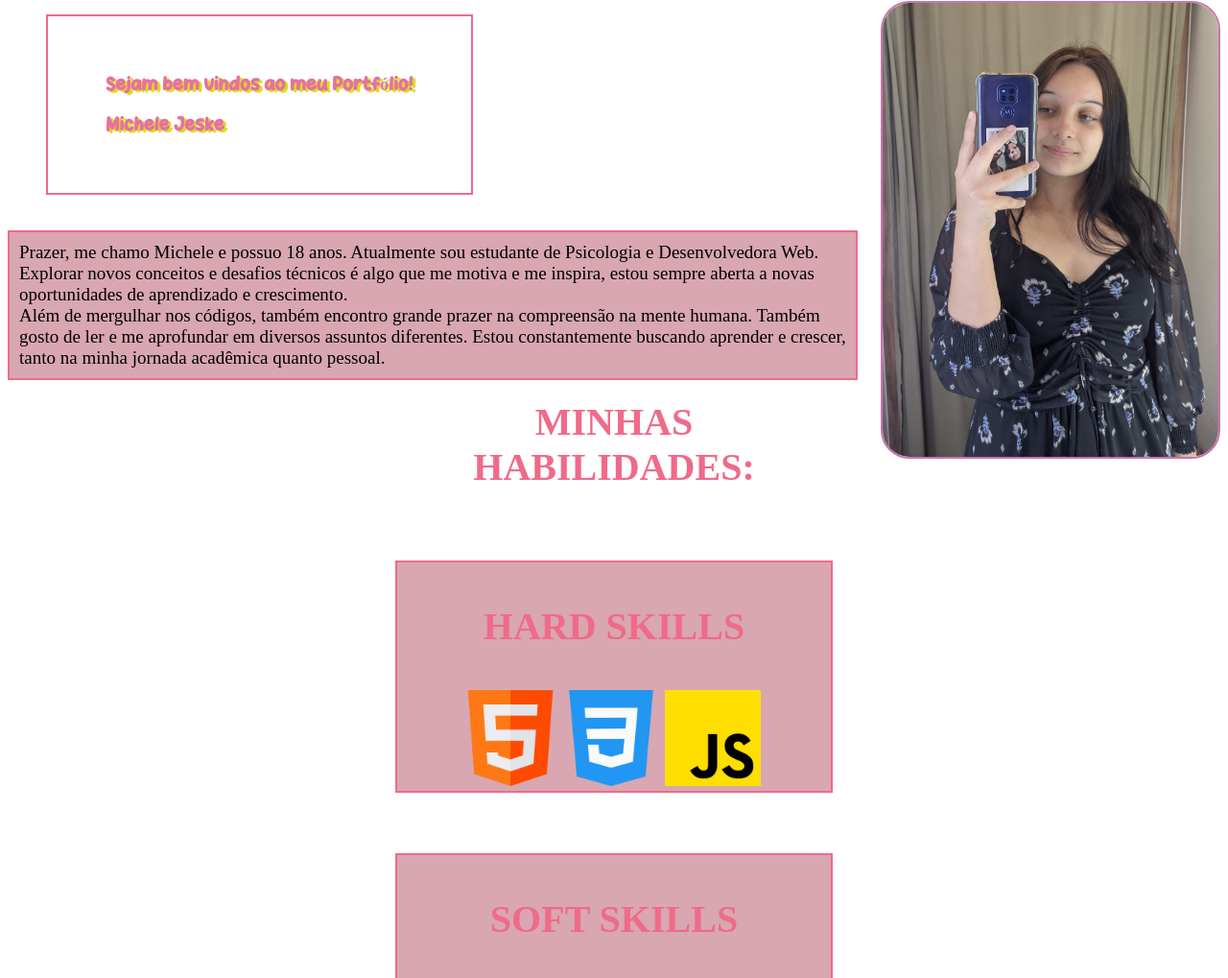
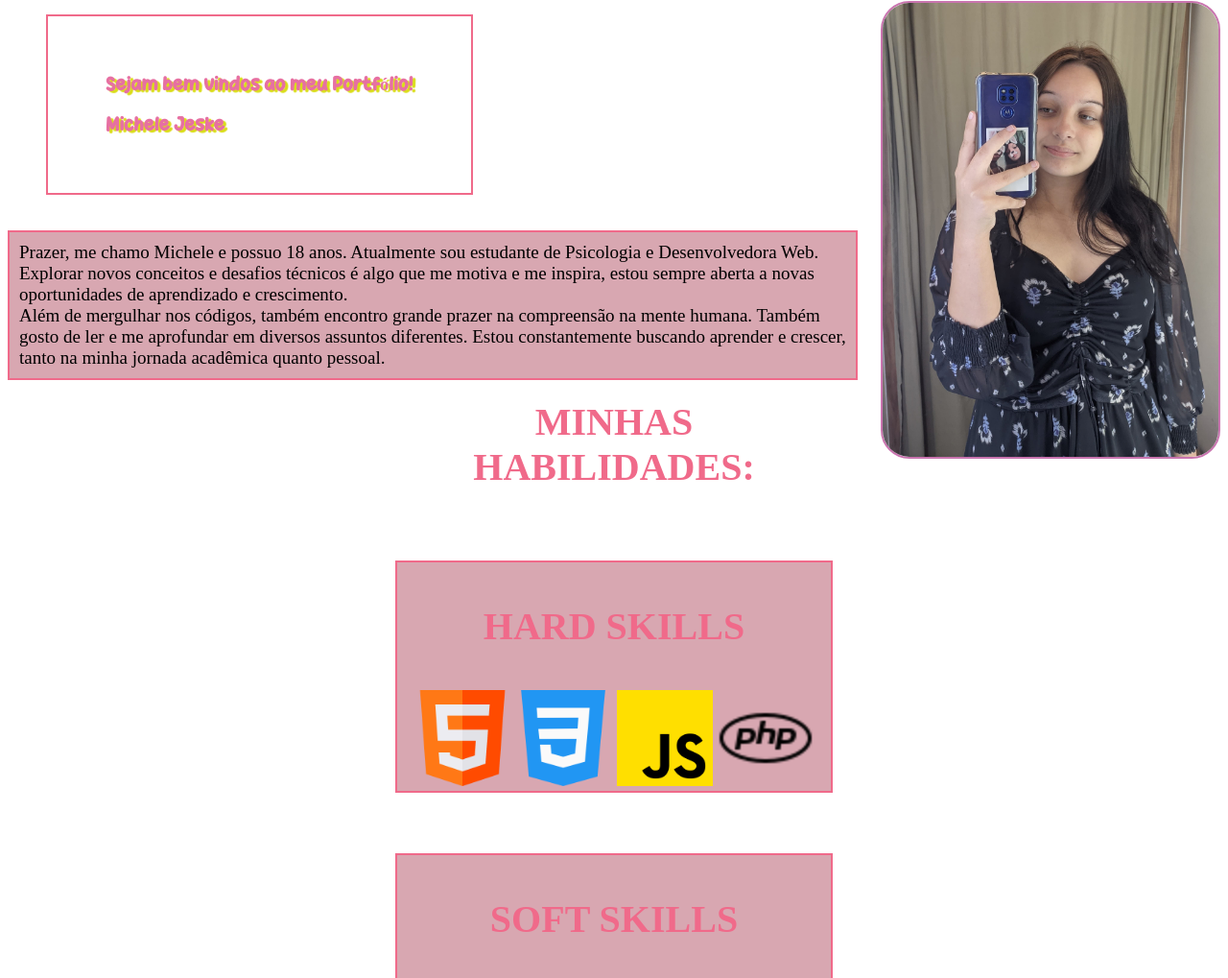
Before and after one commit to michelejeske/portfolio, a plain HTML site: page index.html in a window 1280 px wide. Shown: the part 172-1191 px from the top of the page at 96% size. Drawn offline with Linux system fonts and the light colour scheme.

Commit message:
Update index.html

```diff
--- a/index.html
+++ b/index.html
@@ -33,7 +33,7 @@
 
       <div class="Lidade" data-aos="fade-down-left">
       <h2> HARD SKILLS</h2>
-      <img src="html.png" alt="" width="100px"> <img src="css-3.png" alt="" width="100px"> <img src="js.png" alt="" width="100px"> <img src="" alt="" width="100px">
+      <img src="html.png" alt="" width="100px"> <img src="css-3.png" alt="" width="100px"> <img src="js.png" alt="" width="100px"> <img src="icons8-logo-php-50.png" alt="" width="100px">
       </div>
 
       <div class="Lidade" data-aos="fade-down-left">
```
